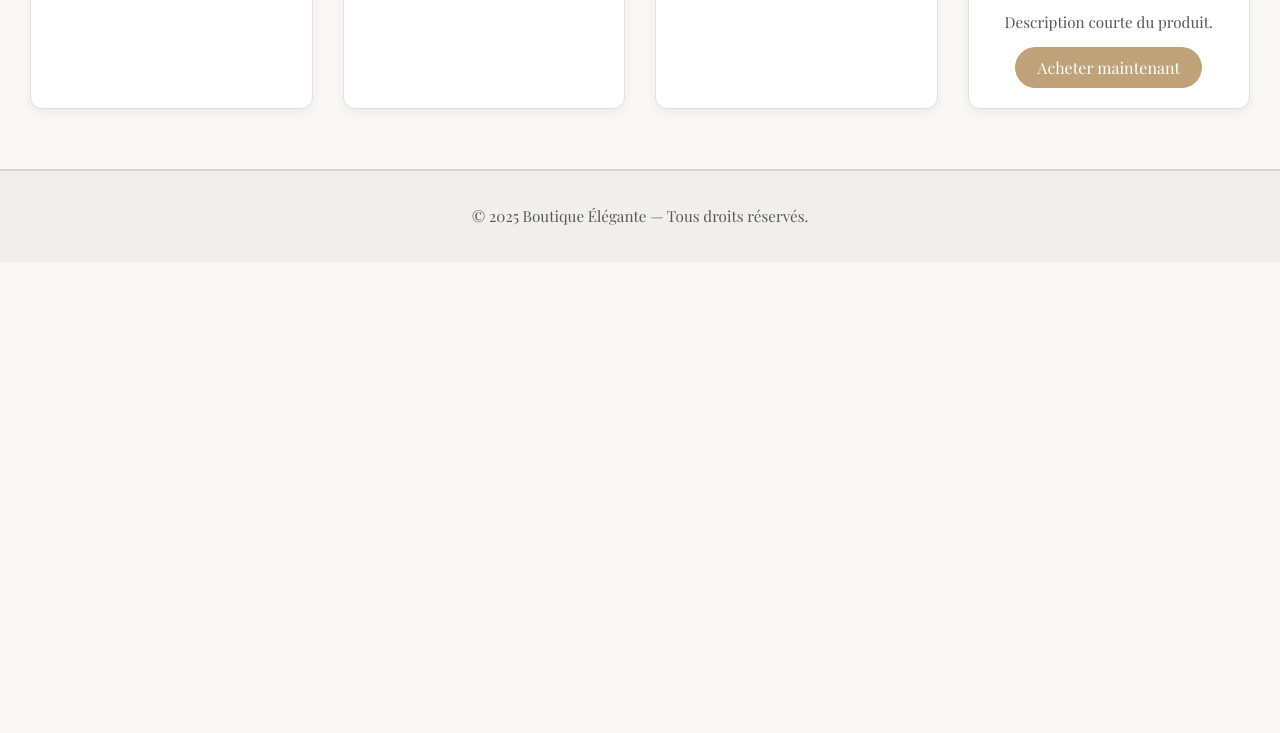
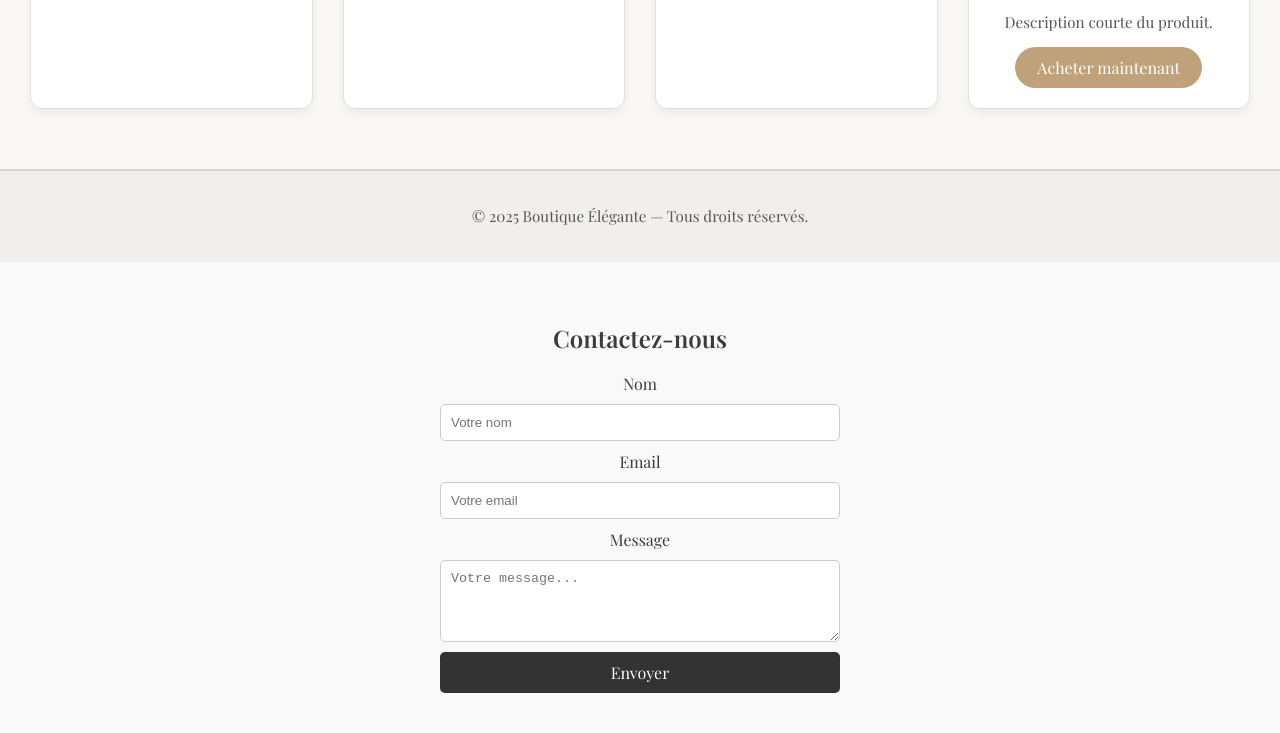
Before and after one commit to djenouhatferiel020-bot/boutique-landing, a plain HTML site: page index.html in a window 1280 px wide. Shown: the part 810-1543 px from the top of the page. Before the commit the page ends 1072 px from the top, so only its background shows below. Drawn offline with nearby package versions, Linux system fonts and the light colour scheme.

Commit message:
Add files via upload
added contact section

```diff
--- a/index.html
+++ b/index.html
@@ -63,3 +63,18 @@
   </footer>
 </body>
 </html>
+<section id="contact">
+  <h2>Contactez-nous</h2>
+  <form>
+    <label>Nom</label>
+    <input type="text" placeholder="Votre nom" required>
+
+    <label>Email</label>
+    <input type="email" placeholder="Votre email" required>
+
+    <label>Message</label>
+    <textarea rows="4" placeholder="Votre message..." required></textarea>
+
+    <button type="submit">Envoyer</button>
+  </form>
+</section>
--- a/style.css
+++ b/style.css
@@ -128,3 +128,35 @@ footer {
   font-family: "Playfair Display", serif;
   font-size: 0.95rem;
 }
+#contact {
+  background-color: #f9f9f9;
+  padding: 40px 20px;
+  text-align: center;
+}
+
+#contact form {
+  max-width: 400px;
+  margin: auto;
+  display: flex;
+  flex-direction: column;
+  gap: 10px;
+}
+
+#contact input,
+#contact textarea {
+  padding: 10px;
+  border: 1px solid #ccc;
+  border-radius: 5px;
+}
+
+#contact button {
+  background-color: #333;
+  color: white;
+  padding: 10px;
+  border: none;
+  border-radius: 5px;
+  cursor: pointer;
+}
+#contact button:hover {
+  background-color: #555;
+}
```
